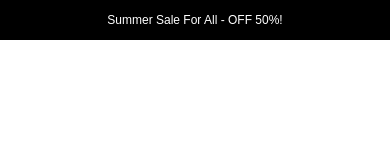
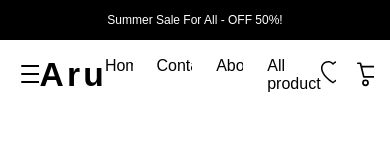
Before and after one commit to Anzi15/Arux, a website built with webpack: page dist/index.html in a window 390 px wide. Built offline with nearby package versions, Linux system fonts and the light colour scheme.

Commit message:
@core/layout nav bar (unresponsive) done

```diff
--- a/src/styles/components.scss
+++ b/src/styles/components.scss
@@ -9,8 +9,6 @@
     padding: 0;
 }
 
-nav{
-    width: 100vw;
 .notification{
     min-height: 2.5rem;
     width: 100%;
@@ -22,8 +20,44 @@ nav{
     position: relative;
     white-space: nowrap;
 }
+nav{
+    padding: 1rem;
+    width: 100vw;
+    display: flex;
+    align-items: center;
+    justify-content: space-between;
+    .brand-title{
+        font-size: 2.1rem;
+        letter-spacing: .2rem;
+        user-select: none;
+        color: black;
+        font-weight: 550;
     }
+    ul{
+        display: flex;
+        gap: 1.5rem;
 
+        li{
+            a{
+                color: $color-widgets;
+
+                &:hover{
+                    text-underline-offset: 3px;
+                    text-decoration: underline 1px $color-widgets;
+                }
+            }
+        }
+    }
+    .icon-links{
+        display: flex;
+        align-items: center;
+        gap: 1.3rem;
+    }
+}
+button{
+    background: none;
+    border: none;
+}
 @media (max-width: $breakpoint-s-tab) {
     .notification{
         p{
--- a/src/styles/config.scss
+++ b/src/styles/config.scss
@@ -5,3 +5,14 @@ $color-primary: #FFFFFF;
 // screen breakpoints
 $breakpoint-mob: 375px;
 $breakpoint-s-tab: 600px;
+
+// utilities classes
+a[role="not-link"]{
+    text-decoration: none;
+}
+
+@media (min-width: $breakpoint-s-tab) {
+    .hidden-on-L_screen{
+        display: none;
+    }
+}
```
Also changed, not shown: dist/Styles/components.css, dist/Styles/config.css, dist/index.html, 2 other files. Lines whose indentation alone changed are shown as unchanged.
